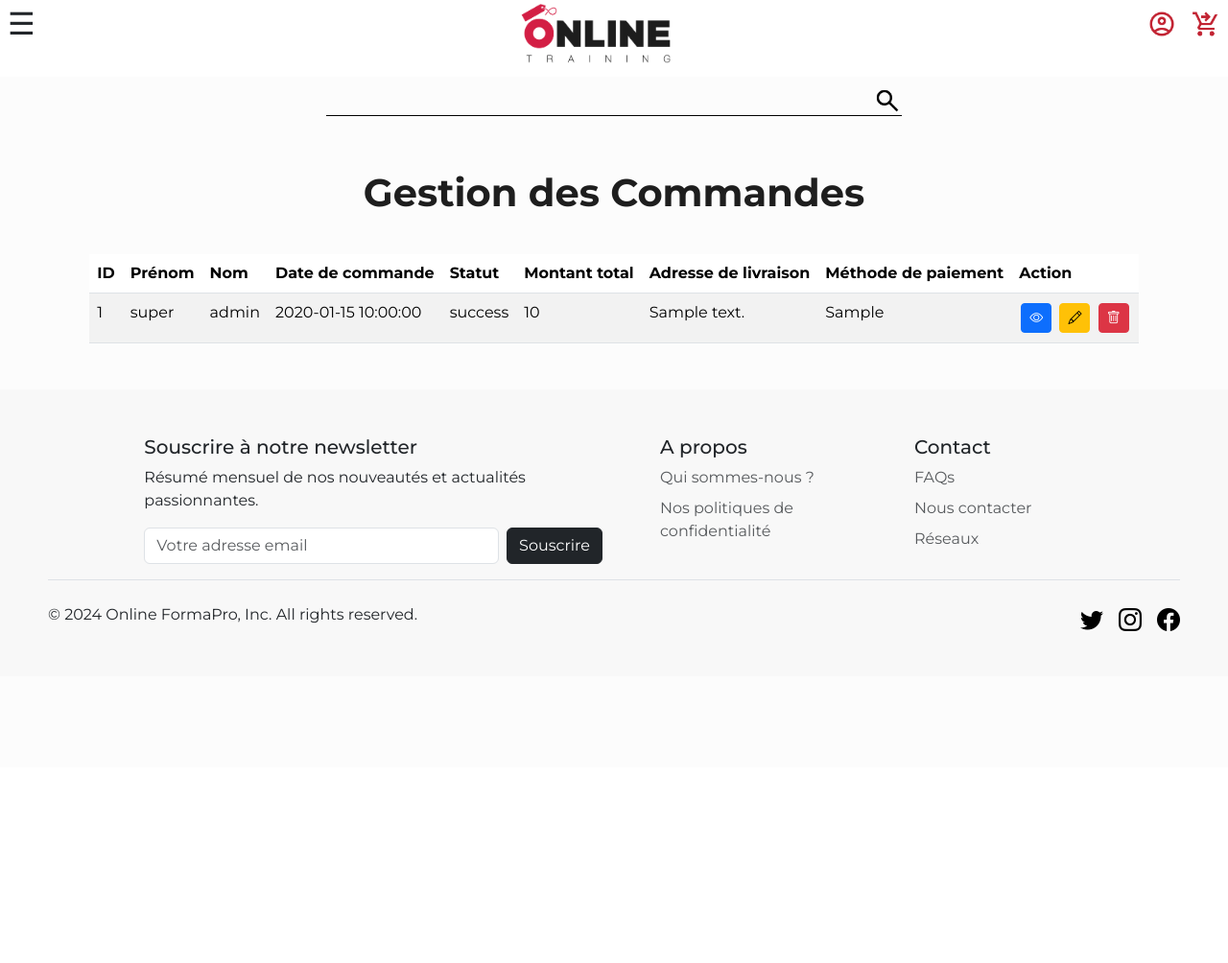
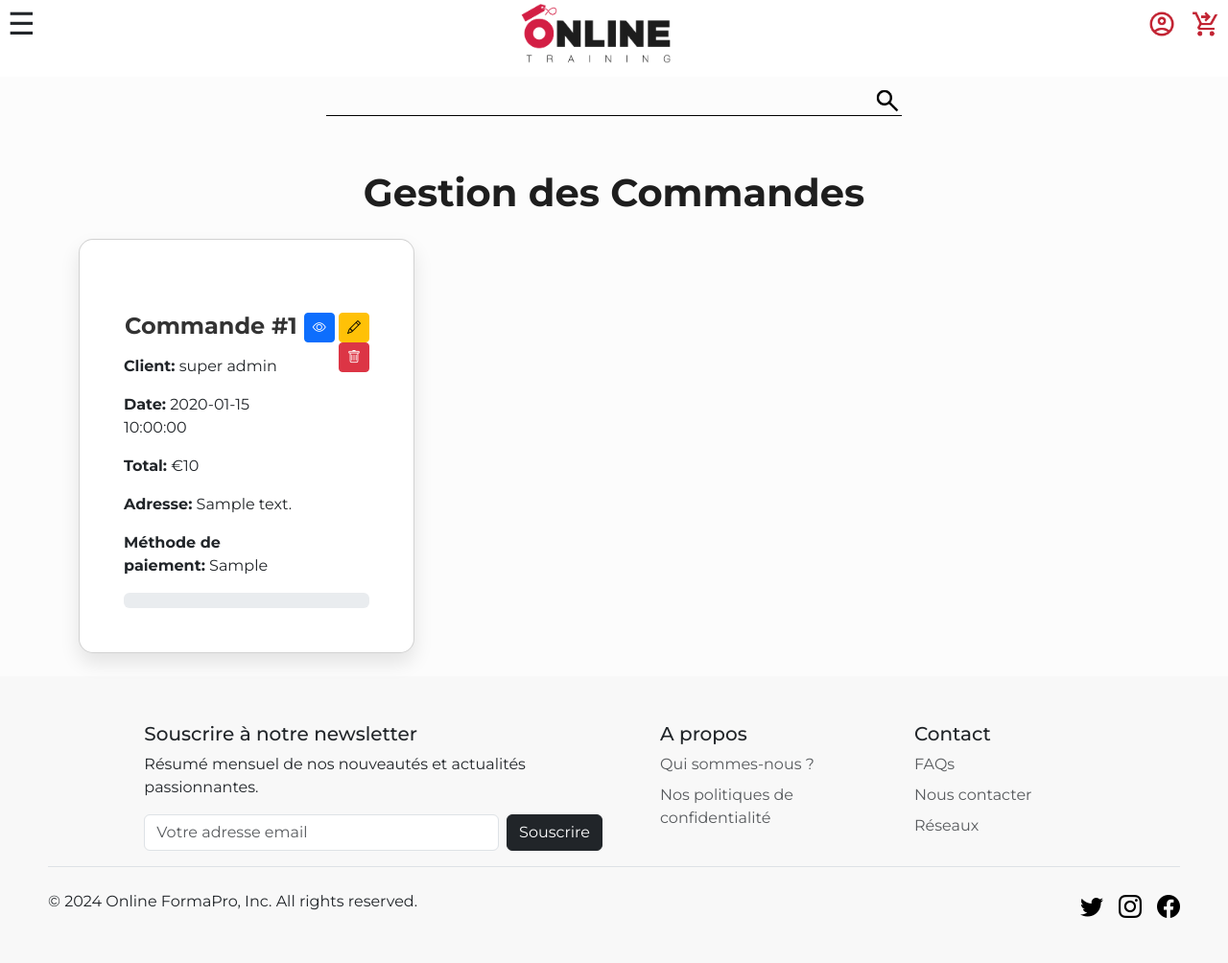
Before and after one commit to malibu1106/projet-catalogue-GMOR, a PHP site: page /pages/commandes.php in a window 1280 px wide. Shown: the whole page at 96% size. Before the commit the page ends 658 px from the top, so only its background shows below. Run offline with PHP 8.4, Linux system fonts and the light colour scheme; data comes from the database, SQL or seed files in the repository; tables that the repository leaves empty or names only in its code hold one stand-in row (values such as "Sample post").

Commit message:
commandes.php add front&back end

```diff
--- a/src/CSS/backoffice-style.css
+++ b/src/CSS/backoffice-style.css
@@ -223,6 +229,8 @@ textarea {
     flex-direction: column;
     justify-content: center;
     align-items: center;
+    padding-top: 50px;
+    padding-bottom: 100px;
 }
 
 .img-card-general {
--- a/src/CSS/style.css
+++ b/src/CSS/style.css
@@ -19,6 +19,7 @@ body {
     background: white;
     width: 100vw;
 }
+
 
 .logo a {
     display: block;
--- a/src/elements/header.php
+++ b/src/elements/header.php
@@ -4,7 +4,7 @@ require_once 'nav.php';
 ?>
     <div class="logo">
 
-           <a href="../index.php"><img class="logo_index" src="../img/illustration/logo-online-training.png"></a>
+        <a href="../index.php"><img class="logo_index" src="../img/illustration/logo-online-training.png"></a>
 
     </div>
     <div class="researchBar">
--- a/src/pages/backoffice-general.php
+++ b/src/pages/backoffice-general.php
@@ -53,7 +53,7 @@ session_start();
                 </div>
                 <div class="card-title">Messagerie</div>
                 <div class="card-content">Consultez et répondez aux messages des utilisateurs et clients.</div>
-               <a href="../pages/choose_messages_users_admin.php"><button class="card-action">Accéder à la messagerie</button></a>
+                <a href="../pages/choose_messages_users_admin.php"><button class="card-action">Accéder à la messagerie</button></a>
             </div> ';
             }
             ?>
@@ -64,7 +64,7 @@ session_start();
                 </div>
                 <div class="card-title">Commandes</div>
                 <div class="card-content">Suivez et gérez les commandes en cours et l'historique des ventes.</div>
-                <button class="card-action">Voir les commandes</button>
+                <a href="commandes.php"><button class="card-action">Gérer les commandes</button></a>
             </div>
         </div>
         </article>
--- a/src/pages/commandes.php
+++ b/src/pages/commandes.php
@@ -32,47 +32,58 @@ $resulta = $requete->fetchAll(PDO::FETCH_ASSOC);
     <?php require_once ('../elements/header.php'); ?>
 
     <main class="bg-commandes">
-        <article class="backgene-set container mt-4">
+        <article class="container mt-4">
             <h1 class="backoff-comm-title mb-4">Gestion des Commandes</h1>
 
-            <div class="table-responsive">
-                <table class="table table-striped table-hover mt-3 mb-5">
-                    <thead>
-                        <tr>
-                            <th><a href="?sort_column=id&sort_order=<?= $sort_order == 'asc' ? 'desc' : 'asc' ?>">ID</a></th>
-                            <th><a href="?sort_column=first_name&sort_order=<?= $sort_order == 'asc' ? 'desc' : 'asc' ?>">Prénom</a></th>
-                            <th><a href="?sort_column=last_name&sort_order=<?= $sort_order == 'asc' ? 'desc' : 'asc' ?>">Nom</a></th>
-                            <th><a href="?sort_column=order_date&sort_order=<?= $sort_order == 'asc' ? 'desc' : 'asc' ?>">Date de commande</a></th>
-                            <th><a href="?sort_column=status&sort_order=<?= $sort_order == 'asc' ? 'desc' : 'asc' ?>">Statut</a></th>
-                            <th><a href="?sort_column=total_amount&sort_order=<?= $sort_order == 'asc' ? 'desc' : 'asc' ?>">Montant total</a></th>
-                            <th>Adresse de livraison</th>
-                            <th>Méthode de paiement</th>
-                            <th>Action</th>
-                        </tr>
-                    </thead>
-                    <?php foreach($resulta as $commande): ?>
-                    <tbody>
-                        <tr>
-                            <td><?= $commande['id'] ?></td>
-                            <td><?= $commande['first_name'] ?></td>
-                            <td><?= $commande['last_name'] ?></td>
-                            <td><?= $commande['order_date'] ?></td>
-                            <td><?= $commande['status'] ?></td>
-                            <td><?= $commande['total_amount'] ?></td>
-                            <td><?= $commande['shipping_address'] ?></td>
-                            <td><?= $commande['payment_method'] ?></td>
-                            <td>
-                                <a class="btn btn-sm btn-primary btn-space" title="Voir" href="backoffice-commande-details.php?id=<?= $commande["id"] ?>"><i class="bi bi-eye"></i></a>
-                                <a class="btn btn-sm btn-warning btn-space" title="Modifier" href="backoffice-modif-commande.php?id=<?= $commande["id"] ?>"><i class="bi bi-pencil"></i></a>
-                                <a class="btn btn-sm btn-danger btn-space" title="Supprimer" href="../tools/delete-commande.php?id=<?= $commande["id"] ?>"><i class="bi bi-trash"></i></a>
-                            </td>
-                        </tr>
-                    </tbody>
-                    <?php endforeach; ?>
-                </table>
+            <div class="row">
+                <?php foreach($resulta as $commande): ?>
+                <div class="col-12 mb-4">
+                    <div class="card">
+                        <div class="card-body">
+                            <div class="d-flex justify-content-between">
+                                <div>
+                                    <h5 class="card-title">Commande #<?= $commande['id'] ?></h5>
+                                    <p class="card-text"><strong>Client:</strong> <?= $commande['first_name'] . ' ' . $commande['last_name'] ?></p>
+                                    <p class="card-text"><strong>Date:</strong> <?= $commande['order_date'] ?></p>
+                                    <p class="card-text"><strong>Total:</strong> €<?= $commande['total_amount'] ?></p>
+                                    <p class="card-text"><strong>Adresse:</strong> <?= $commande['shipping_address'] ?></p>
+                                    <p class="card-text"><strong>Méthode de paiement:</strong> <?= $commande['payment_method'] ?></p>
+                                </div>
+                                <div class="text-end">
+                                    <a class="btn btn-sm btn-primary" title="Voir" href="backoffice-commande-details.php?id=<?= $commande["id"] ?>"><i class="bi bi-eye"></i></a>
+                                    <a class="btn btn-sm btn-warning" title="Modifier" href="backoffice-modif-commande.php?id=<?= $commande["id"] ?>"><i class="bi bi-pencil"></i></a>
+                                    <a class="btn btn-sm btn-danger" title="Supprimer" href="../tools/delete-commande.php?id=<?= $commande["id"] ?>"><i class="bi bi-trash"></i></a>
+                                </div>
+                            </div>
+                            <div class="progress mt-3">
+                                <?php
+                                    $status = strtolower($commande['status']);
+                                    $progress = 0;
+                                    switch ($status) {
+                                        case 'en attente':
+                                            $progress = 25;
+                                            break;
+                                        case 'en traitement':
+                                            $progress = 50;
+                                            break;
+                                        case 'expédié':
+                                            $progress = 75;
+                                            break;
+                                        case 'livré':
+                                            $progress = 100;
+                                            break;
+                                    }
+                                ?>
+                                <div class="progress-bar" role="progressbar" style="width: <?= $progress ?>%;" aria-valuenow="<?= $progress ?>" aria-valuemin="0" aria-valuemax="100"><?= ucfirst($status) ?></div>
+                            </div>
+                        </div>
+                    </div>
+                </div>
+                <?php endforeach; ?>
             </div>
         </article>
     </main>
+
     <?php require_once ('../elements/footer.php'); ?>
     <script src="https://cdn.jsdelivr.net/npm/bootstrap@5.3.3/dist/js/bootstrap.bundle.min.js" integrity="sha384-YvpcrYf0tY3lHB60NNkmXc5s9fDVZLESaAA55NDzOxhy9GkcIdslK1eN7N6jIeHz" crossorigin="anonymous"></script>
     <script type="text/javascript" src="../JS/script.js" defer></script>
```
Also changed, not shown: other parts of src/CSS/backoffice-style.css (+25 -12 lines), src/pages/backoffice-add.php (+18 -13 lines), src/pages/backoffice-utilisateurs.php (+2 -5 lines), src/img/temporaire/vecteezy.jpg (added), src/img/temporaire/vecteezy2.jpg (added), src/img/upload_model/84d9485e6b6c20cc01a931ec1721c10b.jpeg (added).
